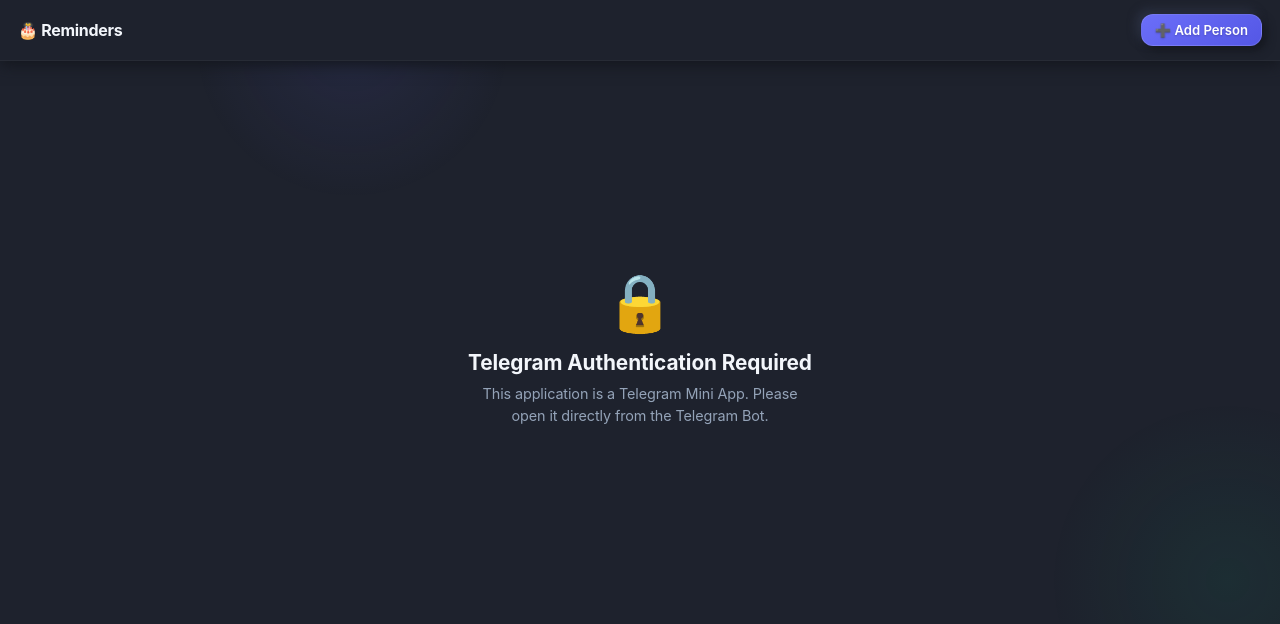
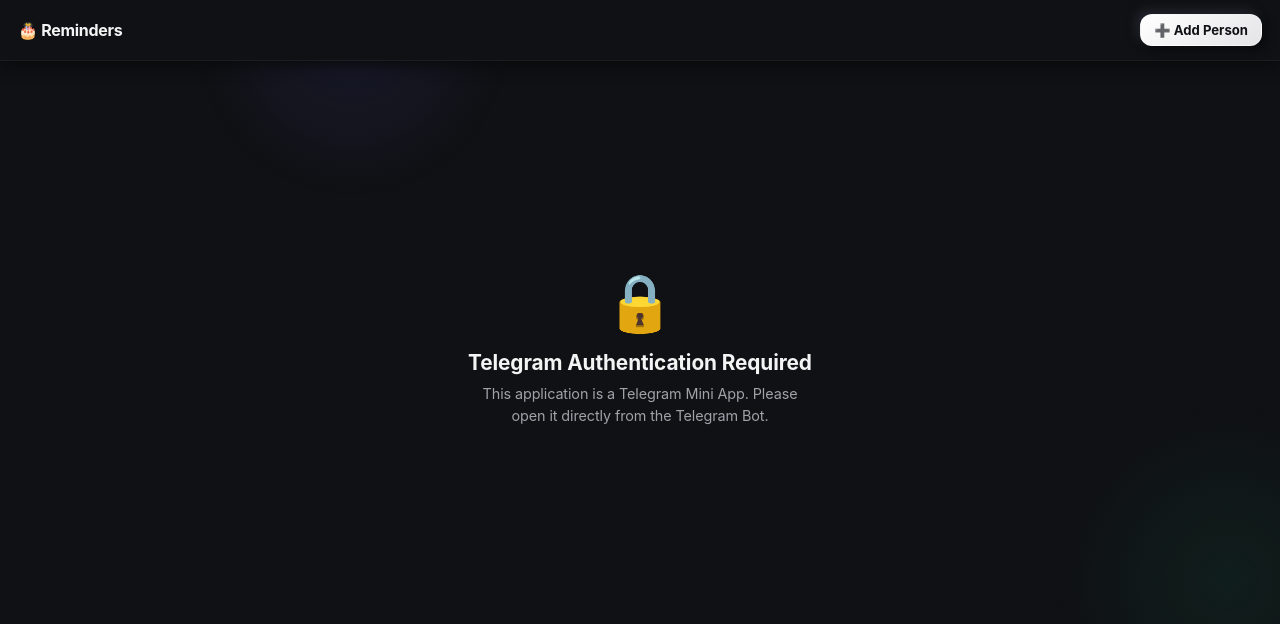
Before and after one commit to m-hasan-2004/tg_birthday_bot, a website: page public/index.html in a window 1280 px wide. Drawn offline with Linux system fonts and the light colour scheme.

Commit message:
style: apply minimal monochrome and crimson red neumorphic palette and enforce strict Telegram Mini App authentication

```diff
--- a/public/index.html
+++ b/public/index.html
@@ -8,35 +8,34 @@
   <script src="https://telegram.org/js/telegram-web-app.js"></script>
   <style>
     :root {
-      --bg-base: #1e222d;
-      --neu-surface: #232836;
-      --neu-surface-hover: #262c3c;
-      --neu-surface-pressed: #1b1e27;
-      --neu-convex: linear-gradient(145deg, #262b3a, #202431);
-      --neu-concave: linear-gradient(145deg, #202431, #262b3a);
-      --shadow-dark: #14171e;
-      --shadow-light: #2d3345;
-      --shadow-inset-dark: #151820;
-      --shadow-inset-light: #292f3f;
-
-      --accent-primary: #6366f1;
-      --accent-gradient: linear-gradient(145deg, #6b6ef9, #5457e5);
-      --accent-glow: rgba(99, 102, 241, 0.35);
+      --bg-base: #101114;
+      --neu-surface: #18191e;
+      --neu-surface-hover: #202229;
+      --neu-surface-pressed: #121317;
+      --shadow-dark: #090a0c;
+      --shadow-light: #252730;
+      --shadow-inset-dark: #090a0c;
+      --shadow-inset-light: #22242b;
+
+      --accent-primary: #ff3b30;
+      --accent-gradient: linear-gradient(145deg, #ff453a, #e0281c);
+      --accent-glow: rgba(255, 59, 48, 0.28);
+
+      --btn-primary-bg: #f4f4f6;
+      --btn-primary-text: #101114;
+      --btn-primary-gradient: linear-gradient(145deg, #ffffff, #e4e4e7);
 
       --success: #10b981;
-      --success-gradient: linear-gradient(145deg, #12c98d, #0ea573);
-      --success-glow: rgba(16, 185, 129, 0.25);
-
+      --success-gradient: linear-gradient(145deg, #10b981, #059669);
       --warning: #f59e0b;
       --danger: #ef4444;
-      --danger-gradient: linear-gradient(145deg, #f85858, #d93838);
-
-      --text-main: #f3f6fb;
-      --text-muted: #94a3b8;
-      --text-sub: #64748b;
-
-      --border-subtle: rgba(255, 255, 255, 0.04);
-      --border-focus: rgba(99, 102, 241, 0.6);
+
+      --text-main: #f4f4f5;
+      --text-muted: #a1a1aa;
+      --text-sub: #71717a;
+
+      --border-subtle: rgba(255, 255, 255, 0.05);
+      --border-focus: rgba(255, 59, 48, 0.6);
 
       --radius-xl: 22px;
       --radius-lg: 16px;
@@ -310,15 +309,15 @@
       color: var(--text-muted);
     }
 
-    /* Neumorphic Buttons */
+    /* Neumorphic Buttons - High Contrast Minimal */
     .btn {
-      background: var(--accent-gradient);
-      color: white;
-      border: 1px solid rgba(255, 255, 255, 0.12);
+      background: var(--btn-primary-gradient);
+      color: var(--btn-primary-text);
+      border: 1px solid rgba(255, 255, 255, 0.4);
       border-radius: var(--radius-lg);
       padding: 10px 18px;
       font-size: 0.86rem;
-      font-weight: 600;
+      font-weight: 700;
       cursor: pointer;
       display: inline-flex;
       align-items: center;
@@ -326,20 +325,19 @@
       gap: 6px;
       transition: all 0.2s ease;
       box-shadow: 4px 4px 10px var(--shadow-dark), -4px -4px 10px var(--shadow-light);
-      text-shadow: 0 1px 2px rgba(0, 0, 0, 0.2);
     }
 
     .btn:hover:not(:disabled) {
-      filter: brightness(1.06);
+      filter: brightness(0.96);
     }
 
     .btn:active:not(:disabled) {
-      box-shadow: inset 3px 3px 6px rgba(0, 0, 0, 0.4), inset -3px -3px 6px rgba(255, 255, 255, 0.2);
+      box-shadow: inset 3px 3px 6px rgba(0, 0, 0, 0.35), inset -3px -3px 6px rgba(255, 255, 255, 0.5);
       transform: scale(0.97);
     }
 
     .btn:disabled {
-      opacity: 0.5;
+      opacity: 0.4;
       cursor: not-allowed;
       box-shadow: none !important;
     }
@@ -368,8 +366,8 @@
 
     .btn-danger {
       background: var(--neu-surface);
-      color: #f87171;
-      border: 1px solid rgba(239, 68, 68, 0.25);
+      color: #ff453a;
+      border: 1px solid rgba(255, 69, 58, 0.3);
       box-shadow: 3px 3px 8px var(--shadow-dark), -3px -3px 8px var(--shadow-light);
     }
 
@@ -393,7 +391,7 @@
       border-radius: var(--radius-md) !important;
       padding: 7px 13px !important;
       font-size: 0.82rem !important;
-      font-weight: 600 !important;
+      font-weight: 700 !important;
       display: inline-flex !important;
       align-items: center !important;
       justify-content: center !important;
@@ -679,7 +677,7 @@
   </div>
 
   <script type="module">
-    let authToken = localStorage.getItem("auth_token") || "";
+    let authToken = "";
     let currentUser = null;
     let authPromise = null;
 
@@ -709,12 +707,18 @@
         try {
           if (forceRefresh) {
             authToken = "";
-            localStorage.removeItem("auth_token");
             currentUser = null;
           }
 
-          // 1. If inside Telegram WebApp, authenticate with initData
-          if (tg && tg.initData) {
+          // Strict Telegram Mini App Requirement:
+          // Must have valid window.Telegram.WebApp.initData
+          if (!tg || !tg.initData) {
+            authToken = "";
+            currentUser = null;
+            return null;
+          }
+
+          // Authenticate with Telegram initData
           try {
             const res = await fetch("/api/auth/telegram", {
               method: "POST",
@@ -725,43 +729,18 @@
             const data = await res.json().catch(() => ({}));
             if (data.token) {
               authToken = data.token;
-                localStorage.setItem("auth_token", authToken);
               currentUser = data.user;
               return authToken;
             }
           } catch (e) {
             console.warn("Telegram initData auth error:", e);
-            }
-          }
-
-          // 2. If token exists in localStorage, verify it by calling /api/dashboard
-          if (authToken) {
-            try {
-              const res = await fetch("/api/dashboard", {
-                headers: { "Authorization": `Bearer ${authToken}` },
-                signal: AbortSignal.timeout(12000),
-              });
-              if (res.ok) {
-                const data = await res.json().catch(() => ({}));
-                if (data.user) {
-                  currentUser = data.user;
-                  return authToken;
-                }
-              }
-            } catch (e) {
-              console.warn("Token verification error:", e);
-            }
-            // Token is expired or invalid, clear it
-            authToken = "";
-            localStorage.removeItem("auth_token");
-            currentUser = null;
           }
         } catch (e) {
           console.error("Authentication error:", e);
         } finally {
           authPromise = null;
         }
-        return authToken;
+        return null;
       })();
 
       return authPromise;
```
Also changed, not shown: src/client/html.ts (+1 -1 lines), src/client/index.html (+46 -67 lines). Lines whose indentation alone changed are shown as unchanged.
